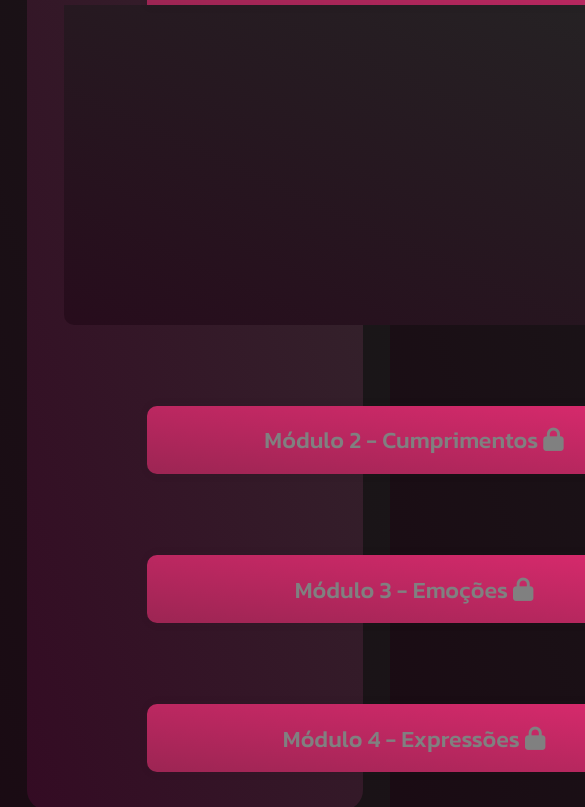
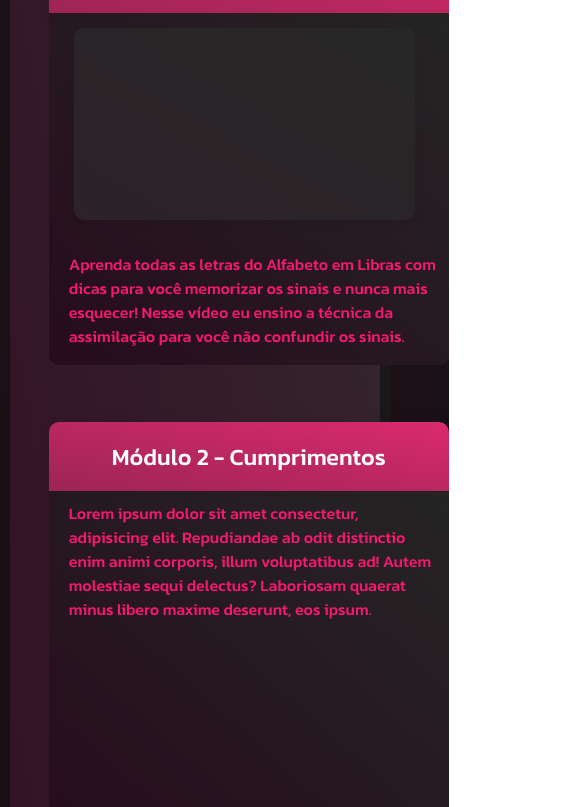
Before and after one commit to Maruquitus/SiteLibras, a plain HTML site: page index.html in a window 390 px wide. Shown: the part 165-972 px from the top of the page, 585 px wide, since content can reach past the window. Drawn offline with Linux system fonts and the light colour scheme.

Commit message:
Mudanças na responsividade

```diff
--- a/index.html
+++ b/index.html
@@ -31,7 +31,10 @@
             </button>
 
             <div class="conteúdo">
-                <div id="player1" class="player"></div>
+                <div class="yt">
+                    <div id="player1" class="player"></div>
+                </div>
+
                 <p class="professor"><i class="fa-solid fa-chalkboard-user"></i> Alex Pena</p>
                 <p class="descrição">
                     Aprenda todas as letras do Alfabeto em Libras com dicas para você memorizar os sinais e nunca mais esquecer!  Nesse vídeo eu ensino a técnica da assimilação para você não confundir os sinais.</p>
--- a/script.js
+++ b/script.js
@@ -76,7 +76,7 @@ var checar = function() {
 
 var coll = document.getElementsByClassName("collapsible");
 var i;
-var vistos = getCookie("modulosvistos");
+var vistos = parseInt(getCookie("modulosvistos"));
 
 for (i = 0; i < coll.length; i++) {
 
@@ -94,7 +94,7 @@ for (i = 0; i < coll.length; i++) {
   }
   else {
     vistos = 1;
-    document.cookie = "modulosvistos=1;";
+    document.cookie = "modulosvistos=1; SameSite=Strict; Secure";
   }
 
   //coll[i].addEventListener("click", checar);
--- a/style.css
+++ b/style.css
@@ -25,14 +25,33 @@
 }
 
 
-.player {
+.yt {
+    background: linear-gradient(to bottom left, rgb(39, 39, 39), rgb(44, 34, 40));
+    box-shadow: 1px 0px 10px rgba(34, 34, 34, 0.116);
+    border-radius: 10px;
+
+    position: relative;
+    display: block;
     grid-column: 1;
-    padding: 15px;
-    width: 512px;
-    height: 315px;
-}
+
+
+    width: 32em;
+    height: 18em;
+    margin: 15px;
+
+    overflow: hidden;
+  }
+  .yt iframe {
+
+    position: absolute;
+    top: 0; bottom: 0; left: 0;
+    width: 100%;
+    height: 100%;
+    border: 0;
+  }
 
 .conteúdo {
+
     display: grid;
     column-gap: 10px;
     text-align: left;
@@ -117,9 +136,9 @@ footer {
 
 img {
     display: block;
+    top: 10px;
+    left: 10px;
     position: absolute;
-    left: 10px;
-    top: 10px;
     height: 80%;
 }
 
@@ -140,16 +159,55 @@ p {
 }
 
 @media screen and (orientation: portrait){
+
+    * {
+        left: 0;
+        right: 0;
+        margin-left: auto;
+        margin-right: auto;
+        transition: 0.5s;
+        transition-property: transform, margin, width, height, size, font-family;
+    }
+
+    img {
+        display: none;
+    }
+
+    .players {
+        margin-top: 10%;
+        left: 0;
+        right: 0;
+        margin-left: auto;
+        margin-right: auto;
+        width: 75%;
+    }
+
     button {
-        transition: 0.5s;
         margin-top: 8%;
-        width: 40em;
+        width: 30em;
     }
+
     .conteúdo {
-        width: 700px;
-        height: 20em;
+        left: 0;
+        right: 0;
+        margin-left: auto;
+        margin-right: auto;
+        width: 25em;
+        height: 22em;
     }
-    iframe {
-        width: 50%;
+    .descrição {
+        bottom: 0;
+        font-size: medium;
+        height: 100%;
+    }
+    .yt {
+        right: 0;
+        grid-column: 2;
+        width: 21.33em;
+        height: 12em;
+    }
+
+    footer {
+        font-size: small;
     }
 }
```
